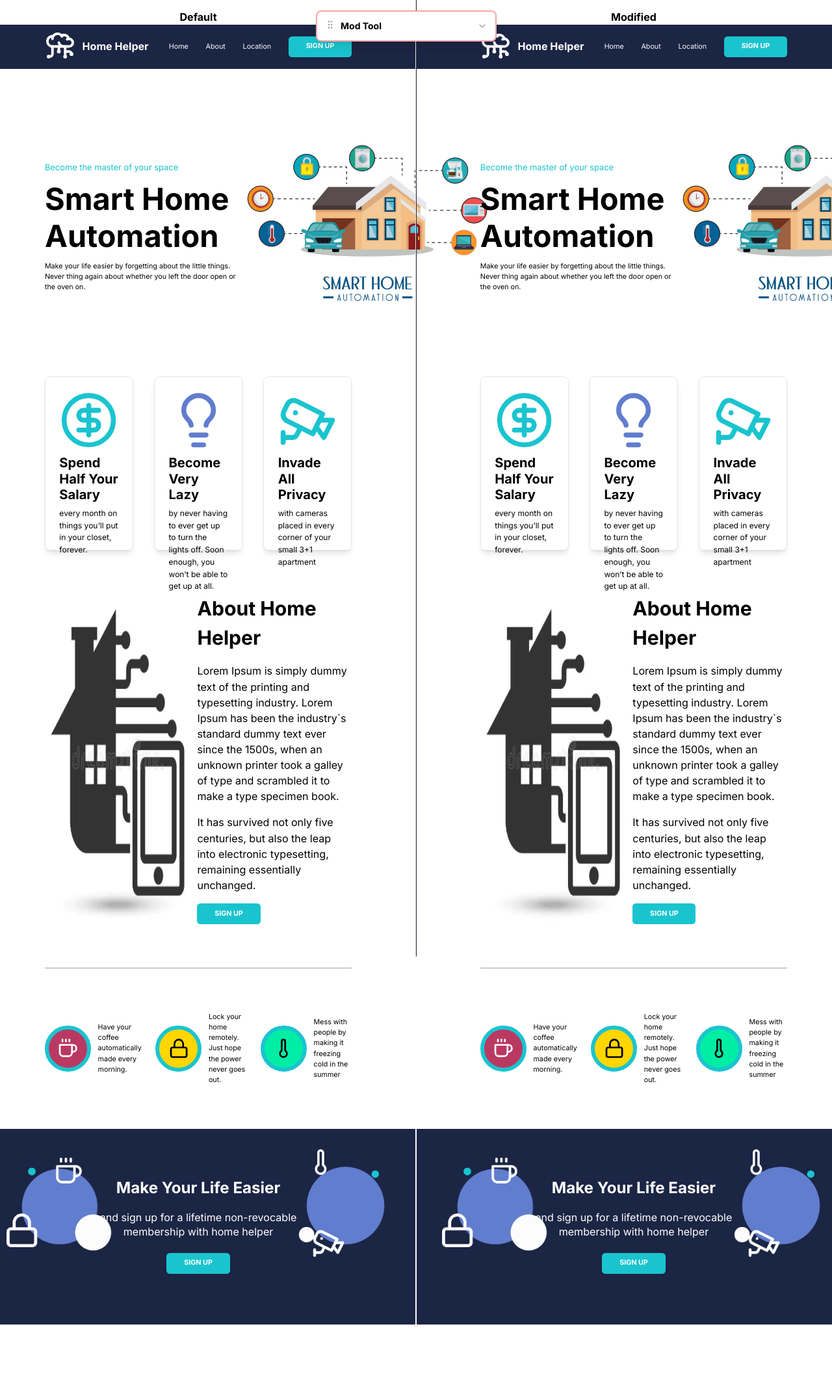
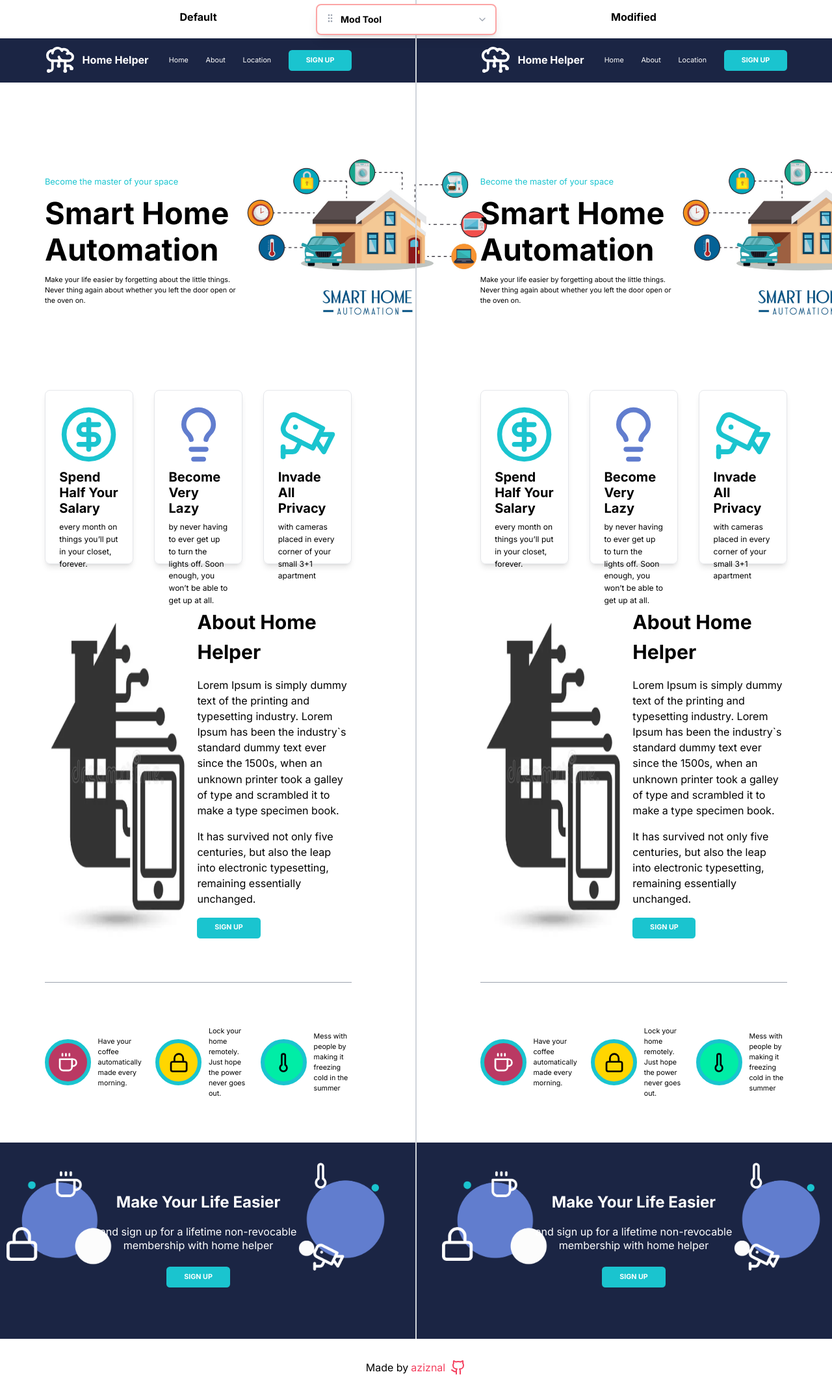
Before and after one commit to aziznal/design-principles-comparison, a Next.js app: page / in a window 1280 px wide. Shown: the top 2148 px of the page at 65% size. Before the commit the page ends 2038 px from the top, so only its background shows below. Built offline with nearby package versions, Linux system fonts and the light colour scheme.

Commit message:
improve layout and add link to github repo

```diff
--- a/app/layout.tsx
+++ b/app/layout.tsx
@@ -5,12 +5,14 @@ import { cn } from "@/lib/utils";
 import { ModTool } from "@/components/ModTool";
 import { PropProvider } from "@/components/PropProvider";
 import { getDefaultProps } from "@/lib/default-props";
+import { Github } from "lucide-react";
+import Link from "next/link";
 
 const inter = Inter({ subsets: ["latin"] });
 
 export const metadata: Metadata = {
-  title: "Create Next App",
-  description: "Generated by create next app",
+  title: "Design Principles Comparison",
+  description: "An interactive comparison of design principles - By Aziz Nal",
 };
 
 export default function RootLayout({
@@ -20,10 +22,23 @@ export default function RootLayout({
 }) {
   return (
     <html lang="en" className="h-full">
-      <body className={cn(inter.className, "h-full")}>
+      <body className={cn(inter.className, "min-h-full")}>
         <PropProvider props={getDefaultProps()}>
           {children}
+
           <ModTool />
+
+          <div className="text-center w-full py-8 flex gap-1 items-center justify-center">
+            <span>Made by</span>
+
+            <Link
+              href="https://github.com/aziznal/design-principles-comparison"
+              target="_blank"
+              className="flex gap-2 hover:text-rose-700 text-rose-500"
+            >
+              aziznal <Github />
+            </Link>
+          </div>
         </PropProvider>
       </body>
     </html>
--- a/app/page.tsx
+++ b/app/page.tsx
@@ -5,11 +5,11 @@ import { getDefaultProps } from "@/lib/default-props";
 export default function Home() {
   return (
     <div
-      className="flex justify-center items-center w-full h-full "
+      className="flex justify-center items-start w-full h-full "
       style={{ zoom: "67%" }}
     >
       <div className="flex-1 flex flex-col h-full pt-6">
-        <h1 className="text-2xl font-bold text-center">Default</h1>
+        <h1 className="text-2xl font-bold text-center pb-8">Default</h1>
 
         {/* This provider overrides the one surrounding the entire app */}
         <PropProvider props={getDefaultProps()}>
@@ -17,10 +17,10 @@ export default function Home() {
         </PropProvider>
       </div>
 
-      <div className="border-2 border-r-gray-800 h-[400vh]"></div>
+      <div className="border-2 border-gray-300 flex self-stretch" />
 
       <div className="flex-1 flex flex-col h-full pt-6">
-        <h1 className="text-2xl font-bold text-center">Modified</h1>
+        <h1 className="text-2xl font-bold text-center pb-8">Modified</h1>
         <ExamplePage />
       </div>
     </div>
--- a/components/ExamplePage.tsx
+++ b/components/ExamplePage.tsx
@@ -9,7 +9,7 @@ import Hero from "./Hero";
 import { useProps } from "./PropProvider";
 
 export default function ExamplePage() {
-  const { props, setProps } = useProps();
+  const { props } = useProps();
 
   return (
     <div
--- a/components/ModTool.tsx
+++ b/components/ModTool.tsx
@@ -33,7 +33,7 @@ export const ModTool = () => {
 
     setToolPosition({
       x: window === undefined ? 0 : window.innerWidth / 2 - 150,
-      y: 20,
+      y: 10,
     });
   }, []);
 
@@ -75,7 +75,6 @@ export const ModTool = () => {
 
     badContrast: false,
 
-    // TODO: implement in default props
     tooLittleInteractivity: false,
     tooMuchInteractivity: false,
   });
```
